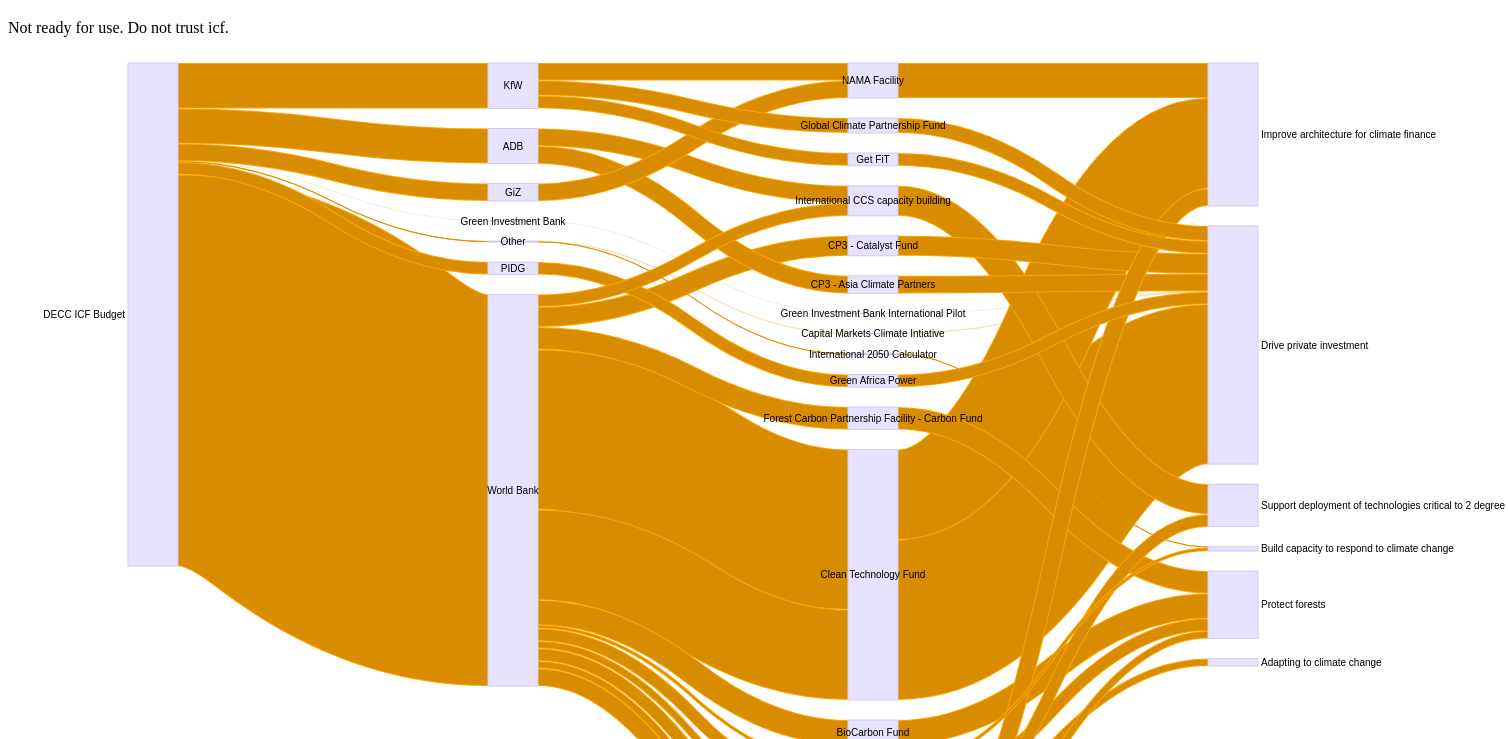
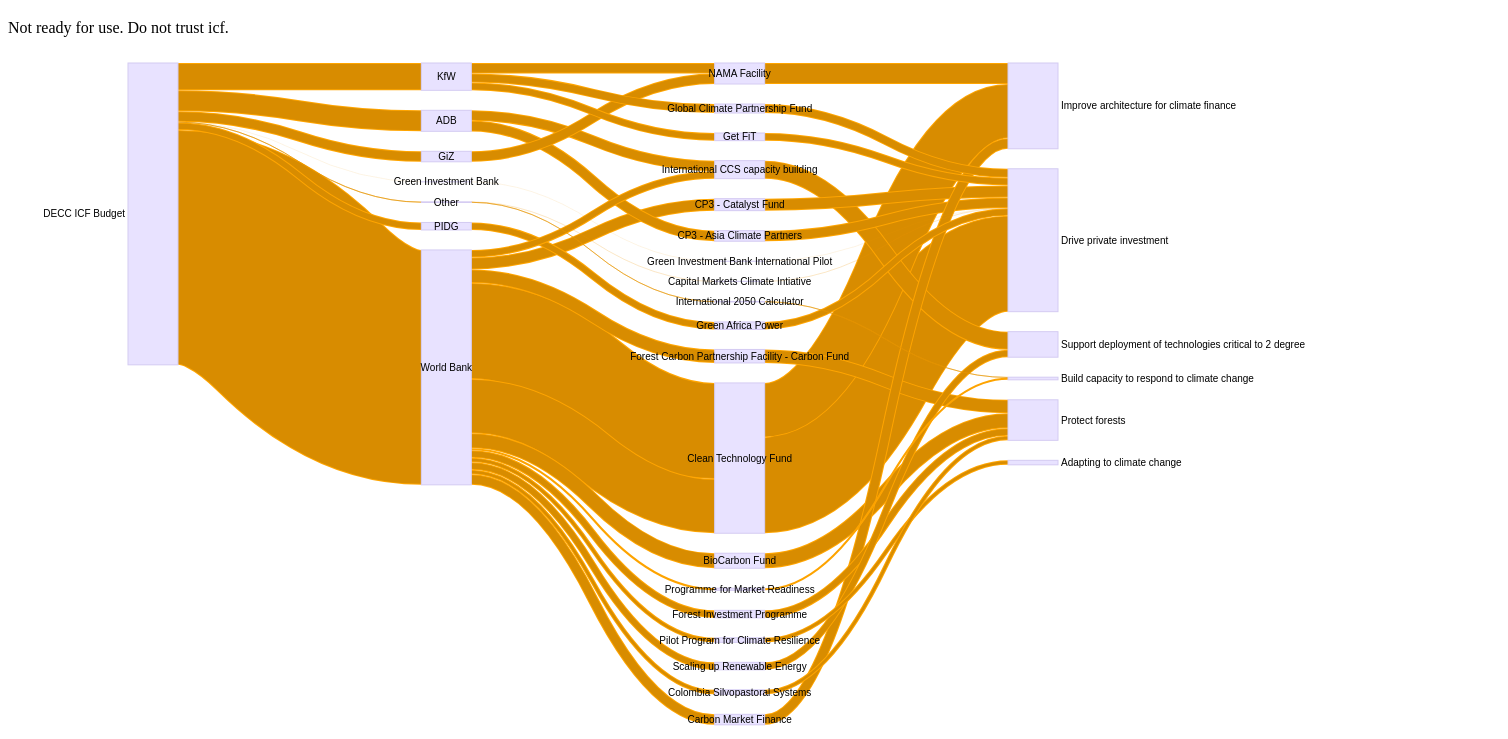
Before and after one commit to decc/icf-flows, a plain HTML site: page index.html in a window 1280 px wide. Shown: the part 61-800 px from the top of the page, 1508 px wide, since content can reach past the window. Drawn offline with Linux system fonts and the light colour scheme.

Commit message:
Update index.html

```diff
--- a/index.html
+++ b/index.html
@@ -8,7 +8,7 @@
     <script src="jquery.js" type="text/javascript"></script>
     <style>
       #sankey {
-        width: 1500px;
+        width: 1300px;
         height: 1500px;
       }
     </style>
@@ -64,7 +64,7 @@
       sankey.right_margin = 300;
       sankey.left_margin = 120;
       sankey.convert_flow_values_callback = function(finance_flow) {
-        return finance_flow * 0.5; // Pixels per £M
+        return finance_flow * 0.3; // Pixels per £M
       };
 
       sankey.setData([
```
